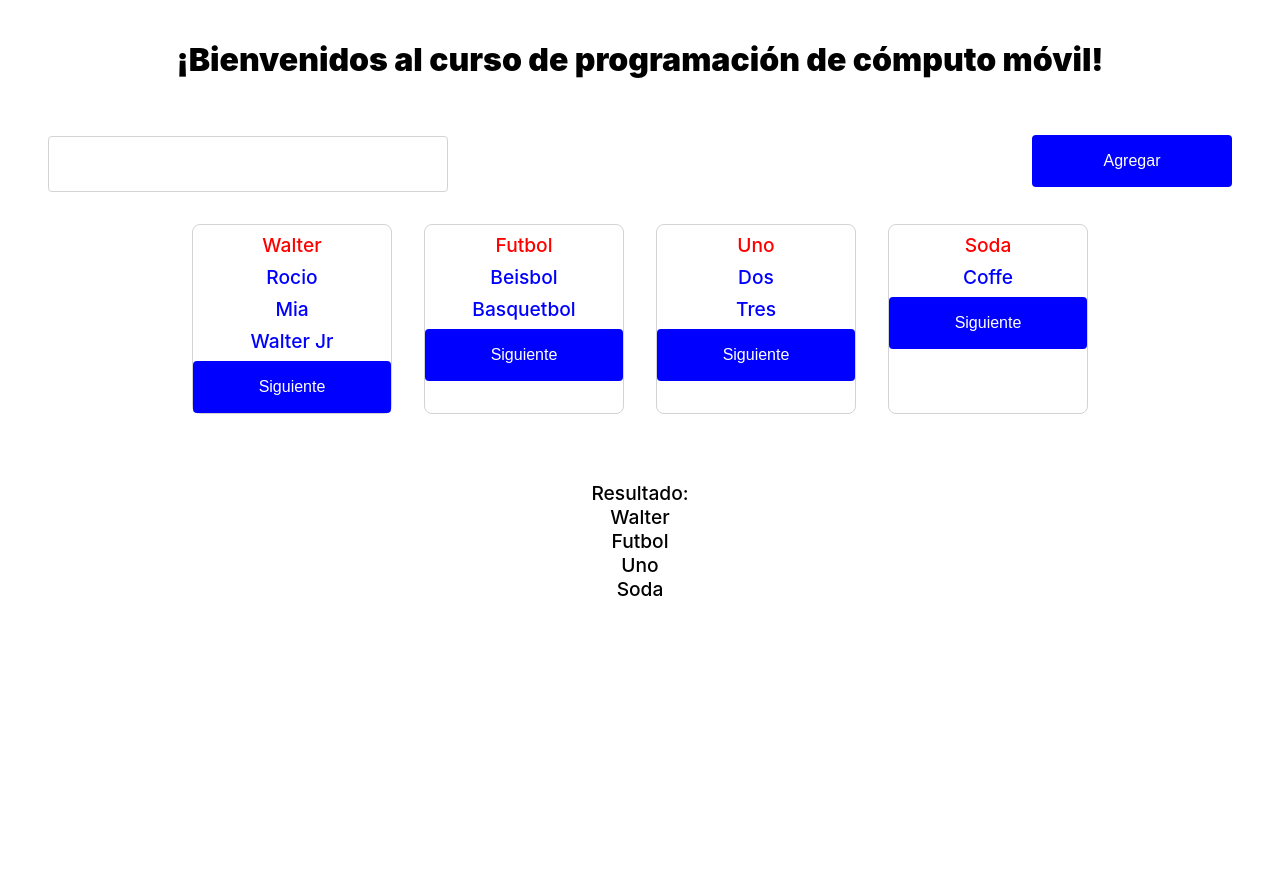
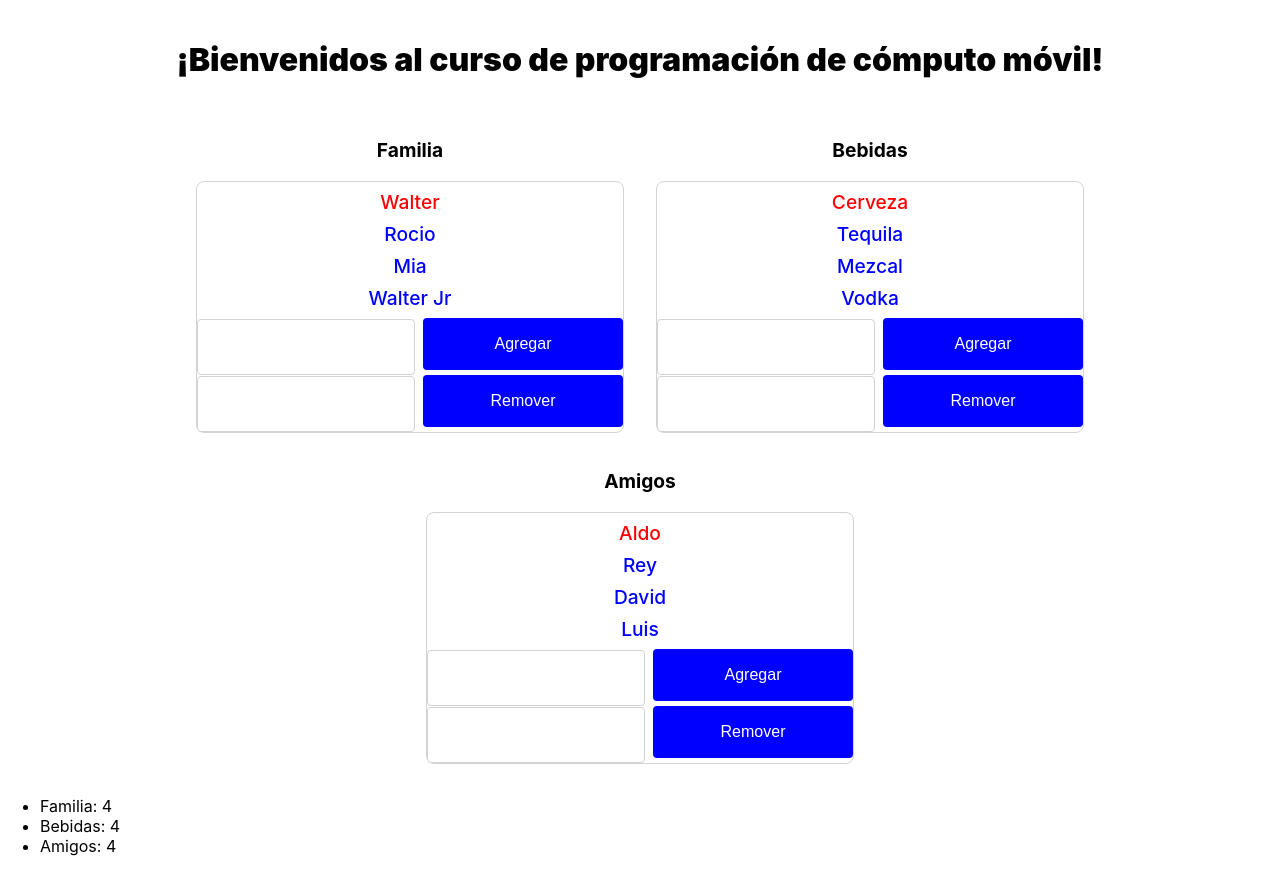
Before and after one commit to wgdomenzain/reactCourse.CM2019.myFirstApp, a React (Create React App) app: page / in a window 1280 px wide. Before the commit the page ends 800 px from the top, so only its background shows below. Built offline with nearby package versions, Linux system fonts and the light colour scheme.

Commit message:
Homework 1 completed

```diff
--- a/src/App.js
+++ b/src/App.js
@@ -8,22 +8,32 @@ import produce from 'immer/dist/immer';
 class App extends React.PureComponent {
 	state = {
 		family: {
+			title: 'Familia',
 			items: [ 'Walter', 'Rocio', 'Mia', 'Walter Jr' ],
-			index: 0
-		},
-		sports: {
-			items: [ 'Futbol', 'Beisbol', 'Basquetbol' ],
-			index: 0
-		},
-		numbers: {
-			items: [ 'Uno', 'Dos', 'Tres' ],
-			index: 0
+			index: 0,
+			input: {
+				add: '',
+				remove: ''
+			}
 		},
 		drinks: {
-			items: [ 'Soda', 'Coffe' ],
-			index: 0
+			title: 'Bebidas',
+			items: [ 'Cerveza', 'Tequila', 'Mezcal', 'Vodka' ],
+			index: 0,
+			input: {
+				add: '',
+				remove: ''
+			}
 		},
-		input: ''
+		friends: {
+			title: 'Amigos',
+			items: [ 'Aldo', 'Rey', 'David', 'Luis' ],
+			index: 0,
+			input: {
+				add: '',
+				remove: ''
+			}
+		}
 	};
 
 	onHandleButton = (object) => {
@@ -34,53 +44,73 @@ class App extends React.PureComponent {
 		this.setState(nextState);
 	};
 
-	onAddButtonClick = () => {
-		const { input } = this.state;
+	onAddButtonClick = (property) => {
 		const nextState = produce(this.state, (draft) => {
-			draft.family.items = draft.family.items.concat(input);
-			console.log('TCL: App -> nextState -> draft.family.items', draft.family.items);
+			draft[property].items = draft[property].items.concat(draft[property].input.add);
+			draft[property].input.add = '';
 		});
 		this.setState(nextState);
 	};
 
-	onInputChange = (event) => {
+	onRemoveButtonClick = (property) => {
+		const nextState = produce(this.state, (draft) => {
+			draft[property].items.splice(draft[property].input.remove - 1, 1);
+		});
+		this.setState(nextState);
+	};
+
+	onAddInputChange = (event, property) => {
 		const value = event.target.value;
-		console.log('TCL: App -> onInputChange -> value', value);
 		const nextState = produce(this.state, (draft) => {
-			draft.input = value;
+			draft[property].input.add = value;
+		});
+		this.setState(nextState);
+	};
+
+	onRemoveInputChange = (event, property) => {
+		const value = event.target.value;
+		const nextState = produce(this.state, (draft) => {
+			draft[property].input.remove = value;
 		});
 		this.setState(nextState);
 	};
 
 	render() {
-		const { family, sports, numbers, drinks, input } = this.state;
+		const { family, drinks, friends } = this.state;
 		return (
 			<div>
 				<p className={styles.title}>¡Bienvenidos al curso de programación de cómputo móvil!</p>
-				<div className={styles.container_add}>
-					<Input value={input} onChange={this.onInputChange} />
-					<Button label={'Agregar'} onClick={this.onAddButtonClick} />
-				</div>
 
 				<div className={styles.container_boards}>
-					<Board items={family.items} index={family.index} label={'Siguiente'} onButtonClick={() => this.onHandleButton('family')} />
-					<Board items={sports.items} index={sports.index} label={'Siguiente'} onButtonClick={() => this.onHandleButton('sports')} />
-					<Board items={numbers.items} index={numbers.index} label={'Siguiente'} onButtonClick={() => this.onHandleButton('numbers')} />
-					<Board items={drinks.items} index={drinks.index} label={'Siguiente'} onButtonClick={() => this.onHandleButton('drinks')} />
+					<Board
+						object={family}
+						onAddButtonClick={() => this.onAddButtonClick('family')}
+						onRemoveButtonClick={() => this.onRemoveButtonClick('family')}
+						onAddInputChange={(event) => this.onAddInputChange(event, 'family')}
+						onRemoveInputChange={(event) => this.onRemoveInputChange(event, 'family')}
+					/>
+					<Board
+						object={drinks}
+						onAddButtonClick={() => this.onAddButtonClick('drinks')}
+						onRemoveButtonClick={() => this.onRemoveButtonClick('drinks')}
+						onAddInputChange={(event) => this.onAddInputChange(event, 'drinks')}
+						onRemoveInputChange={(event) => this.onRemoveInputChange(event, 'drinks')}
+					/>
+					<Board
+						object={friends}
+						onAddButtonClick={() => this.onAddButtonClick('friends')}
+						onRemoveButtonClick={() => this.onRemoveButtonClick('friends')}
+						onAddInputChange={(event) => this.onAddInputChange(event, 'friends')}
+						onRemoveInputChange={(event) => this.onRemoveInputChange(event, 'friends')}
+					/>
 				</div>
-				{
-					<p className={styles.result}>
-						Resultado: <br />
-						<label> {family.items[family.index]} </label>
-						<br />
-						<label> {sports.items[sports.index]} </label>
-						<br />
-						<label> {numbers.items[numbers.index]} </label>
-						<br />
-						<label> {drinks.items[drinks.index]} </label>
-						<br />
-					</p>
-				}
+				<div className={styles.summary}>
+					<ul>
+						<li>Familia: {family.items.length}</li>
+						<li>Bebidas: {drinks.items.length}</li>
+						<li>Amigos: {friends.items.length}</li>
+					</ul>
+				</div>
 			</div>
 		);
 	}
--- a/src/Board/Board.js
+++ b/src/Board/Board.js
@@ -2,6 +2,7 @@ import * as React from 'react';
 import styles from './Board.module.scss';
 import List from '../components/List/List';
 import Button from '../components/Button/Button';
+import Input from '../components/Input/Input';
 
 class Board extends React.Component {
 	state = {};
@@ -9,11 +10,26 @@ class Board extends React.Component {
 	componentDidMount() {}
 
 	render() {
-		const { items, index, label, onButtonClick } = this.props;
+		const { object, onAddButtonClick, onRemoveButtonClick, onAddInputChange, onRemoveInputChange } = this.props;
 		return (
 			<div className={styles.main}>
-				<List items={items} index={index} />
-				<Button label={label} onClick={onButtonClick} />
+				<p className={styles.title}>{object.title}</p>
+				<div className={styles.container}>
+					<List items={object.items} index={object.index} />
+					<div className={styles.group}>
+						<div className={styles.container_input}>
+							<Input type="text" value={object.input.add} onChange={onAddInputChange} />
+						</div>
+						<Button label={'Agregar'} onClick={onAddButtonClick} />
+					</div>
+
+					<div className={styles.group}>
+						<div className={styles.container_input}>
+							<Input type="number" value={object.input.remove} onChange={onRemoveInputChange} />
+						</div>
+						<Button label={'Remover'} onClick={onRemoveButtonClick} />
+					</div>
+				</div>
 			</div>
 		);
 	}
--- a/src/Board/Board.module.scss
+++ b/src/Board/Board.module.scss
@@ -2,10 +2,25 @@
 	box-sizing: border-box;
 }
 
-.main {
-	max-width: 200px;
+.container {
+	max-width: 500px;
 	border: 1px solid lightgray;
 	border-radius: 8px;
 	$box-shadow: 0 4px 6px hsla(0, 0%, 0%, 0.1);
 	margin: 16px;
 }
+.title {
+	font-size: 1.2rem;
+	font-weight: 700;
+	text-align: center;
+}
+.group {
+	display: flex;
+	flex-direction: row;
+	justify-content: center;
+	flex-wrap: wrap;
+}
+.container_input {
+	padding: 0 8px 0 0;
+	flex: 1;
+}
--- a/src/components/Input/Input.js
+++ b/src/components/Input/Input.js
@@ -3,10 +3,10 @@ import styles from './Input.module.scss';
 
 export default class Button extends React.Component {
 	render() {
-		const { input, onChange } = this.props;
+		const { value, onChange, type } = this.props;
 		return (
 			<div className={styles.main}>
-				<input className={styles.default} value={input} onChange={onChange} />
+				<input type={type} className={styles.default} value={value} onChange={onChange} />
 			</div>
 		);
 	}
--- a/src/components/Input/Input.module.scss
+++ b/src/components/Input/Input.module.scss
@@ -9,7 +9,7 @@
 	font-size: .9rem;
 	font-weight: 500;
 	line-height: normal;
-	width: 400px;
+
 	height: 56px;
 	padding: 13px 15px;
 	margin: 1px 0 0 0;
```
